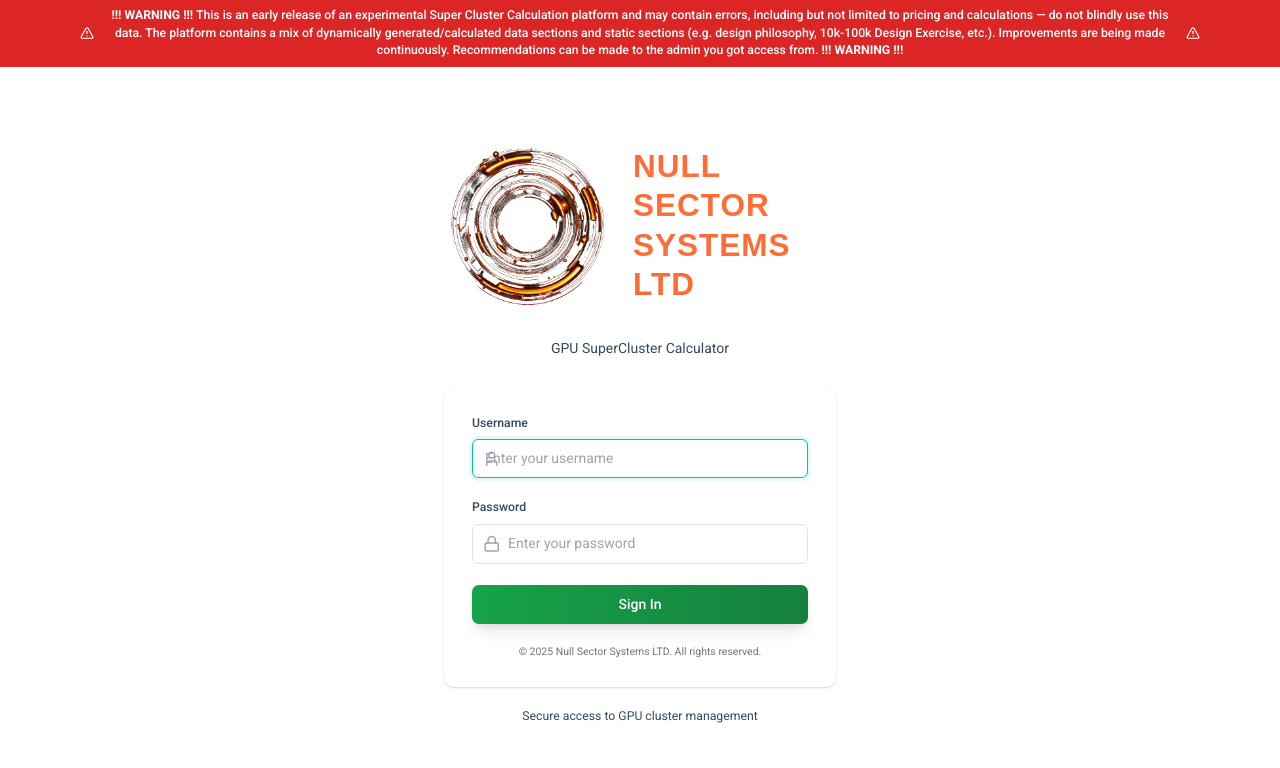
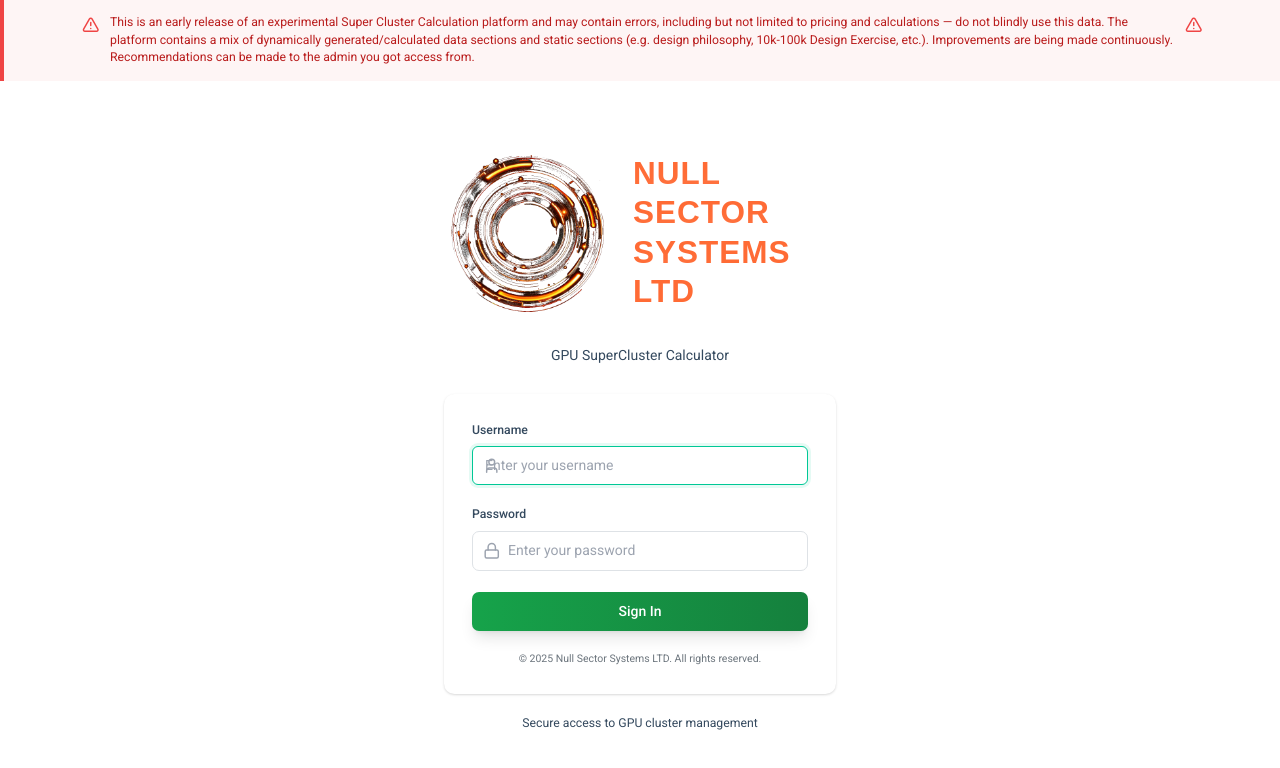
Before and after one commit to AssimilatedCoder/sesterce-sev1-mockup, a React (Create React App) app in the folder sesterce-dashboard/: page / in a window 1280 px wide. Shown: the top 768 px of the page. Built offline with nearby package versions, Linux system fonts and the light colour scheme; a web font is replaced by a local one.

Commit message:
changes to the visuals

```diff
--- a/sesterce-dashboard/src/components/common/WarningBanner.tsx
+++ b/sesterce-dashboard/src/components/common/WarningBanner.tsx
@@ -7,13 +7,13 @@ interface WarningBannerProps {
 
 export const WarningBanner: React.FC<WarningBannerProps> = ({ className = '' }) => {
   return (
-    <div className={`bg-red-600 text-white py-2 px-4 ${className}`}>
-      <div className="max-w-7xl mx-auto flex items-center justify-center gap-3 text-sm font-medium">
-        <AlertTriangle className="w-4 h-4 flex-shrink-0" />
-        <span className="text-center">
-          <strong>!!! WARNING !!!</strong> This is an early release of an experimental Super Cluster Calculation platform and may contain errors, including but not limited to pricing and calculations — do not blindly use this data. The platform contains a mix of dynamically generated/calculated data sections and static sections (e.g. design philosophy, 10k-100k Design Exercise, etc.). Improvements are being made continuously. Recommendations can be made to the admin you got access from. <strong>!!! WARNING !!!</strong>
-        </span>
-        <AlertTriangle className="w-4 h-4 flex-shrink-0" />
+    <div className={`bg-red-50 border-l-4 border-red-500 p-4 ${className}`}>
+      <div className="max-w-7xl mx-auto flex items-start gap-3">
+        <AlertTriangle className="w-5 h-5 text-red-500 flex-shrink-0 mt-0.5" />
+        <div className="text-sm text-red-700">
+          This is an early release of an experimental Super Cluster Calculation platform and may contain errors, including but not limited to pricing and calculations — do not blindly use this data. The platform contains a mix of dynamically generated/calculated data sections and static sections (e.g. design philosophy, 10k-100k Design Exercise, etc.). Improvements are being made continuously. Recommendations can be made to the admin you got access from.
+        </div>
+        <AlertTriangle className="w-5 h-5 text-red-500 flex-shrink-0 mt-0.5" />
       </div>
     </div>
   );
```
